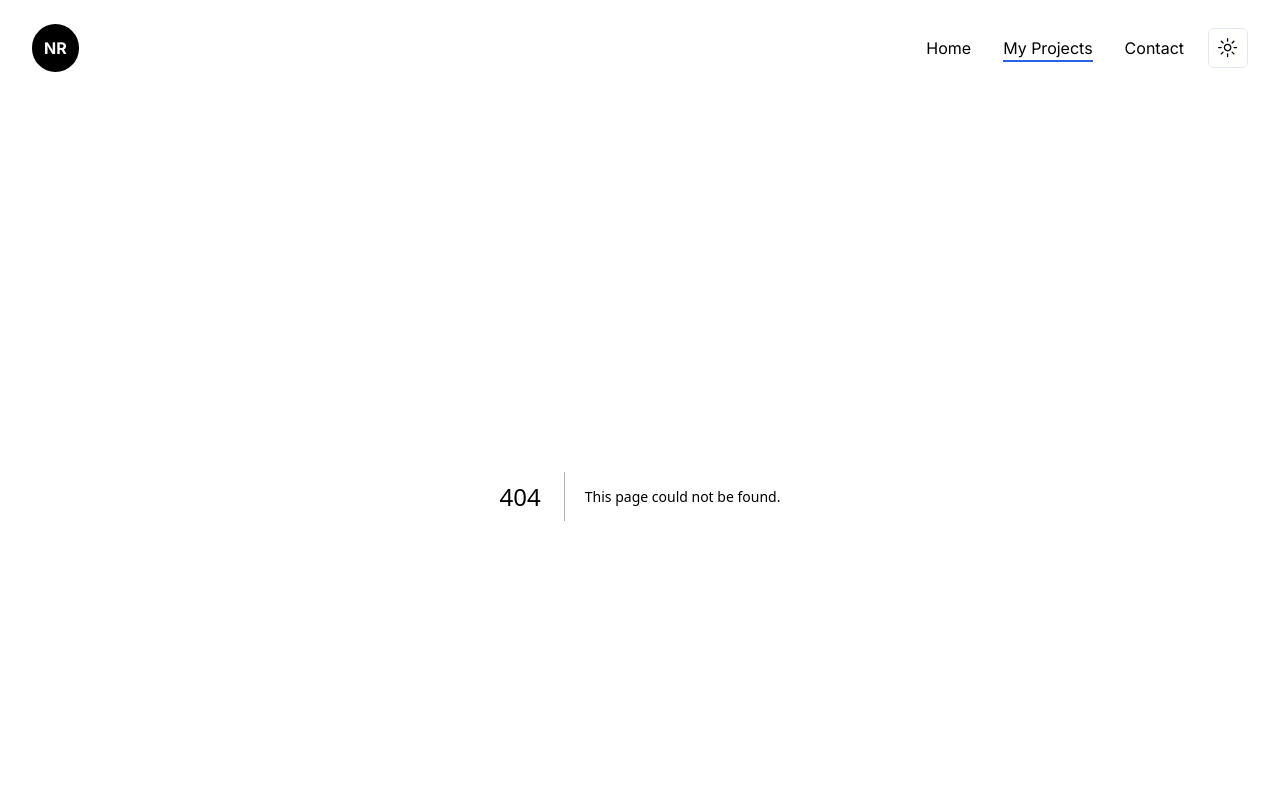
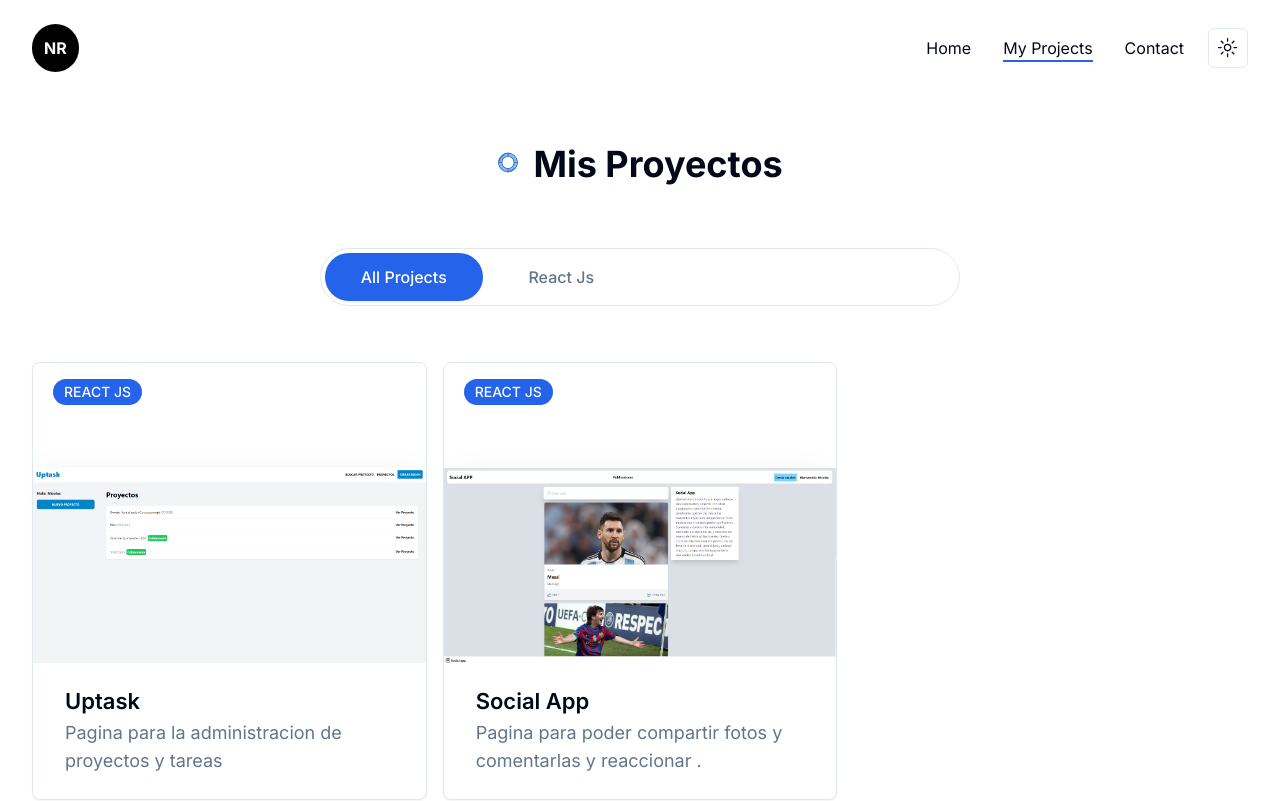
Before and after one commit to niko1275/nrojas-portafolio, a Next.js app: page /projects in a window 1280 px wide. Before the commit this address had no page. Shown: the top 801 px of the page. Built offline with nearby package versions, Linux system fonts and the light colour scheme.

Commit message:
cambios en el hero

```diff
--- a/app/globals.css
+++ b/app/globals.css
@@ -86,49 +86,87 @@
     @apply text-[22px] font-semibold;
   }
   .card {
-    width: 190px;
-    height: 254px;
-    background: #07182E;
+    width: 400px;
+    height: min-content;
+    transition: all .3s;
     position: relative;
-    display: flex;
-    place-content: center;
-    place-items: center;
-    overflow: hidden;
-    border-radius: 20px;
+    border-radius: .5rem 2rem;
+    box-shadow: 0px 15px 20px -5px rgba(0, 0, 0, 0.5);
   }
 
-  .card h2 {
-    z-index: 1;
-    color: white;
-    font-size: 2em;
+  .card:hover {
+    transform: scale(1.03);
   }
 
-  .card::before {
-    content: '';
-    position: absolute;
-    width: 100px;
-    background-image: linear-gradient(180deg, rgb(0, 183, 255), rgb(255, 48, 255));
-    height: 130%;
-    animation: rotBGimg 3s linear infinite;
-    transition: all 0.2s linear;
+  .img {
+    transition: all .3s;
+    background: #010008;
+    background: -webkit-linear-gradient(to right, #33001b, #021887);
+    background: linear-gradient(to right, #1c0ede, #1f18a0);
+    width: 100%;
   }
 
-  @keyframes rotBGimg {
-    from {
-      transform: rotate(0deg);
-    }
-
-    to {
-      transform: rotate(360deg);
-    }
+  .img:hover {
+    transform: scale(1.3);
   }
 
-  .card::after {
-    content: '';
+  .img-container {
+    display: grid;
+    border-radius: .5rem 2rem;
+    height: 270px;
+    overflow: hidden;
+  }
+
+  .description {
     position: absolute;
-    background: #07182E;
-    ;
-    inset: 5px;
-    border-radius: 15px;
+    bottom: .5rem;
+    left: .5rem;
+    text-align: start;
+    padding: .5rem 1em;
+    width: 90%;
+    transition: all 0.5s ease;
+    text-overflow: ellipsis;
+    white-space: nowrap;
+    backdrop-filter: blur(.1rem);
+    background-color: rgba(0, 0, 0, 0.2);
+    border-radius: .5rem 2rem;
   }
+
+  .description:hover {
+    transform: perspective(100px) translateX(7px) rotateX(3deg) rotateY(3deg) scale(1);
+    box-shadow: none;
+  }
+
+  .title {
+    color: aliceblue;
+  }
+
+
+
+
+  .shadow__btn {
+    padding: 10px 20px;
+    border: none;
+    font-size: 17px;
+    color: #fff;
+    border-radius: 7px;
+    letter-spacing: 4px;
+    font-weight: 700;
+    text-transform: uppercase;
+    transition: 0.5s;
+    transition-property: box-shadow;
+  }
+
+  .shadow__btn {
+    background: rgb(0,140,255);
+    box-shadow: 0 0 25px rgb(0,140,255);
+  }
+
+  .shadow__btn:hover {
+    box-shadow: 0 0 5px rgb(0,140,255),
+                0 0 25px rgb(0,140,255),
+                0 0 50px rgb(0,140,255),
+                0 0 100px rgb(0,140,255);
+  }
+
 }
--- /dev/null
+++ b/app/projects/page.jsx
@@ -0,0 +1,145 @@
+'use client';
+import React, { useState } from 'react';
+import { Tabs, TabsList, TabsContent, TabsTrigger } from '@/components/ui/tabs';
+import ProjectCard from '@/components/ProjectCard';
+
+const projectData = [
+    {
+        image: '/work/uptaks.png',
+        category: 'react js',
+        name: 'Uptask',
+        description:
+          'Pagina para la administracion de proyectos y tareas',
+        link: 'https://mernstask-frontend.vercel.app',
+        github: 'https://github.com/niko1275',
+      },
+      {
+        image: '/work/socialapp.png',
+        category: 'react js',
+        name: 'Social App',
+        description:
+          'Pagina para poder compartir fotos y comentarlas y reaccionar .',
+        link: 'https://social-app-frontend-xi.vercel.app',
+        github: 'https://github.com/niko1275',
+      },
+//   {
+//     image: '/work/2.png',
+//     category: 'next js',
+//     name: 'Lumina Website',
+//     description:
+//       'Lorem ipsum dolor sit amet consectetur adipisicing elit. Cumque, quis.',
+//     link: '/',
+//     github: '/',
+//   },
+//   {
+//     image: '/work/1.png',
+//     category: 'next js',
+//     name: 'Evolve Website',
+//     description:
+//       'Lorem ipsum dolor sit amet consectetur adipisicing elit. Cumque, quis.',
+//     link: '/',
+//     github: '/',
+//   },
+//   {
+//     image: '/work/3.png',
+//     category: 'next js',
+//     name: 'Ignite Website',
+//     description:
+//       'Lorem ipsum dolor sit amet consectetur adipisicing elit. Cumque, quis.',
+//     link: '/',
+//     github: '/',
+//   },
+//   {
+//     image: '/work/4.png',
+//     category: 'next js',
+//     name: 'Envision Website',
+//     description:
+//       'Lorem ipsum dolor sit amet consectetur adipisicing elit. Cumque, quis.',
+//     link: '/',
+//     github: '/',
+//   },
+//   {
+//     image: '/work/1.png',
+//     category: 'fullstack',
+//     name: 'Serenity Website',
+//     description:
+//       'Lorem ipsum dolor sit amet consectetur adipisicing elit. Cumque, quis.',
+//     link: '/',
+//     github: '/',
+//   },
+//   {
+//     image: '/work/3.png',
+//     category: 'fullstack',
+//     name: 'Nova Website',
+//     description:
+//       'Lorem ipsum dolor sit amet consectetur adipisicing elit. Cumque, quis.',
+//     link: '/',
+//     github: '/',
+//   },
+//   {
+//     image: '/work/2.png',
+//     category: 'fullstack',
+//     name: 'Zenith Website',
+//     description:
+//       'Lorem ipsum dolor sit amet consectetur adipisicing elit. Cumque, quis.',
+//     link: '/',
+//     github: '/',
+//   },
+];
+
+// remove category duplicates
+const uniqueCategories = [
+  'all projects',
+  ...new Set(projectData.map((item) => item.category)),
+];
+
+const Projects = () => {
+  const [categories, setCategories] = useState(uniqueCategories);
+  const [category, setCategory] = useState('all projects');
+
+  const filteredProjects = projectData.filter((project) => {
+    // if category is 'all projects' return all projects, else filter by category
+    return category === 'all projects'
+      ? project
+      : project.category === category;
+  });
+
+  return (
+    <section className='min-h-screen pt-12'>
+      <div className='container mx-auto'>
+        <h2 className='section-title mb-8 xl:mb-16 text-center mx-auto'>
+          Mis Proyectos
+        </h2>
+        {/* tabs */}
+        <Tabs defaultValue={category} className='mb-24 xl:mb-48'>
+          <TabsList className='w-full grid h-full md:grid-cols-4 lg:max-w-[640px] mb-12 mx-auto md:border dark:border-none'>
+            {categories.map((category, index) => {
+              return (
+                <TabsTrigger
+                  onClick={() => setCategory(category)}
+                  value={category}
+                  key={index}
+                  className='capitalize w-[162px] md:w-auto'
+                >
+                  {category}
+                </TabsTrigger>
+              );
+            })}
+          </TabsList>
+          {/* tabs content */}
+          <div className='text-lg xl:mt-8 grid grid-cols-1 lg:grid-cols-3 gap-4'>
+            {filteredProjects.map((project, index) => {
+              return (
+                <TabsContent value={category} key={index}>
+                  <ProjectCard project={project} />
+                </TabsContent>
+              );
+            })}
+          </div>
+        </Tabs>
+      </div>
+    </section>
+  );
+};
+
+export default Projects;
--- a/components/About.jsx
+++ b/components/About.jsx
@@ -11,6 +11,7 @@ import {
 } from 'lucide-react';
 import { CardCv } from './ui/CardCv';
 import { DevImg } from './DevImg';
+import { CardUser } from './ui/CardUser';
 
 const infoData = [
   {
@@ -35,7 +36,7 @@ const infoData = [
 
 const qualificationData = [
   {
-    title: 'education',
+    title: 'Eduación',
     data: [
       {
         university: 'Inacap Santiago sur',
@@ -51,7 +52,7 @@ const qualificationData = [
     ],
   },
   {
-    title: 'experience',
+    title: 'Experiencia',
     data: [
       {
         company: 'Entel',
@@ -114,10 +115,13 @@ const About = () => {
           {/* image */}
 
           <div className='hidden xl:flex flex-1 relative'>
-              <DevImg
+
+              <CardUser/>
+
+              {/* <DevImg
                 styles='bg-hero_shape w-[510px] h-[462px] bg-no-repeat relative bg-bottom '
                 img='/hero/avatar.png'
-              />
+              /> */}
 
           </div>
 
@@ -176,12 +180,12 @@ const About = () => {
                         <div className='flex gap-x-4 items-center text-[22px] text-primary'>
                           <Briefcase />
                           <h4 className='capitalize font-medium'>
-                            {getData(qualificationData, 'experience').title}
+                            {getData(qualificationData, 'Experiencia').title}
                           </h4>
                         </div>
                         {/* list */}
                         <div className='flex flex-col gap-y-8'>
-                          {getData(qualificationData, 'experience').data.map(
+                          {getData(qualificationData, 'Experiencia').data.map(
                             (item, index) => {
                               const { company, role, years } = item;
                               return (
@@ -211,12 +215,12 @@ const About = () => {
                         <div className='flex gap-x-4 items-center text-[22px] text-primary'>
                           <GraduationCap size={28} />
                           <h4 className='capitalize font-medium'>
-                            {getData(qualificationData, 'education').title}
+                            {getData(qualificationData, 'Eduación').title}
                           </h4>
                         </div>
                         {/* list */}
                         <div className='flex flex-col gap-y-8'>
-                          {getData(qualificationData, 'education').data.map(
+                          {getData(qualificationData, 'Eduación').data.map(
                             (item, index) => {
                               const { university, qualification, years } = item;
                               return (
--- a/components/Hero.jsx
+++ b/components/Hero.jsx
@@ -1,3 +1,4 @@
+'use client'
 import Link from 'next/link';
 import { Button } from './ui/button';
 import { Download, Send } from 'lucide-react';
@@ -8,12 +9,6 @@ import {
   RiTodoFill,
   RiArrowDownSLine,
 } from 'react-icons/ri';
-
-import {
-  RiLinkedinFill,
-  RiGithubFill,
-} from 'react-icons/ri';
-
 import Badge from './Badge';
 import Socials from './Socials';
 import { DevImg } from './DevImg';
@@ -21,7 +16,20 @@ import { CardCv } from './ui/CardCv';
 import { CardUser } from './ui/CardUser';
 import { Github } from './ui/Github';
 import { Linkedin } from './ui/Linkedin';
+import Typewriter from 'typewriter-effect';
+
+
 const Hero = () => {
+  const cvFileName = 'Nicolas_CV.pdf';
+  const cvFilePath = `/assets/${cvFileName}`;
+
+  const handleDownloadCV = () => {
+    const downloadLink = document.createElement('a');
+    downloadLink.href = cvFilePath;
+    downloadLink.download = cvFileName;
+    downloadLink.click();
+  };
+
   return (
     <section className='py-12 xl:py-24 h-[84vh] xl:pt-30 bg-hero_bg bg-bottom bg-cover dark:bg-none'>
       <div className='container mx-auto'>
@@ -30,10 +38,15 @@ const Hero = () => {
 
           <div className='flex max-w-[600px] flex-col justify-center mx-auto xl:mx-0 text-center xl:text-left'>
             <div className='text-2xl uppercase font-semibold mb-4 tracking-[4px]'>
-              Desarrollador web
+
+                <Typewriter options={{
+                strings:"Desarrollador web",
+                autoStart:true,
+                loop:true
+              }}/>
             </div>
             <h1 className='h1 text-2xl mb-4 md:text-7xl  '>Hola, Soy Nicolas Rojas</h1>
-            <p className='text-xs md:text-2xl max-w-[490px]   mx-auto xl:mx-0 font-bold mt-2'>
+            <p className='text-md md:text-2xl max-w-[490px]   mx-auto xl:mx-0 font-bold mt-2'>
             ¡Bienvenido a mi Portafolio Digital!
             Aquí, en este rincón virtual, tienes la oportunidad de sumergirte en mi mundo creativo y
             descubrir más sobre mi trayectoria, habilidades y pasión por la programación.
@@ -57,7 +70,14 @@ const Hero = () => {
             </div>
 
 
+            <button onClick={handleDownloadCV} class="block xl:hidden mx-auto rounded-full p-3 text-white font-bold bg-red-600 dark:bg-primary hover:shadow-lime-200 mt-8 flex justify-center">
 
+
+              Descargar CV
+              <svg xmlns="http://www.w3.org/2000/svg" fill="none" viewBox="0 0 24 24" strokeWidth={1.5} stroke="currentColor" className="w-6 h-6 ml-1">
+                <path strokeLinecap="round" strokeLinejoin="round" d="M9 8.25H7.5a2.25 2.25 0 0 0-2.25 2.25v9a2.25 2.25 0 0 0 2.25 2.25h9a2.25 2.25 0 0 0 2.25-2.25v-9a2.25 2.25 0 0 0-2.25-2.25H15M9 12l3 3m0 0 3-3m-3 3V2.25" />
+              </svg>
+            </button>
           </div>
 
           <div className='hidden flex justify-center mx-auto xl:flex md:mr-10  mt-10  '>
--- a/components/Work.jsx
+++ b/components/Work.jsx
@@ -23,7 +23,7 @@ const projectData = [
     description:
       'Pagina para la administracion de proyectos y tareas',
     link: 'https://mernstask-frontend.vercel.app',
-    github: '/',
+    github: 'https://github.com/niko1275',
   },
   {
     image: '/work/socialapp.png',
@@ -32,7 +32,7 @@ const projectData = [
     description:
       'Pagina para poder compartir fotos y comentarlas y reaccionar .',
     link: 'https://social-app-frontend-xi.vercel.app',
-    github: '/',
+    github: 'https://github.com/niko1275',
   },
   {
     image: '/work/2.png',
@@ -95,7 +95,7 @@ const projectData = [
     description:
       'Lorem ipsum dolor sit amet consectetur adipisicing elit. Cumque, quis.',
     link: '/',
-    github: '/',
+    github: 'https://github.com/niko1275',
   },
 ];
 
@@ -107,10 +107,10 @@ const Work = () => {
         <div className='max-w-[400px] mx-auto xl:mx-0 text-center xl:text-left mb-12 xl:h-[400px] flex flex-col justify-center items-center xl:items-start'>
           <h2 className='section-title mb-4'>Ultimos proyectos</h2>
           <p className='subtitle mb-8'>
-            Lorem, ipsum dolor sit amet consectetur adipisicing elit.
+            Visita o revisa mis ultimos proyectos
           </p>
           <Link href='/projects'>
-            <Button>All projects</Button>
+            <Button>Todos los proyectos</Button>
           </Link>
         </div>
         {/* slider */}
@@ -128,7 +128,7 @@ const Work = () => {
             pagination={{ clickable: true }}
           >
             {/* show only the first 4 projects for the slides */}
-            {projectData.slice(0, 4).map((project, index) => {
+            {projectData.slice(0, 3).map((project, index) => {
               return (
                 <SwiperSlide key={index}>
                   <ProjectCard project={project} />
--- a/components/ui/CardCv.jsx
+++ b/components/ui/CardCv.jsx
@@ -1,6 +1,16 @@
+import MyCv from '@/hooks/MyCv'
 import React from 'react'
 
 export const CardCv = () => {
+    const cvFileName = 'Nicolas_CV.pdf';
+    const cvFilePath = `/assets/${cvFileName}`;
+
+    const handleDownloadCV = () => {
+      const downloadLink = document.createElement('a');
+      downloadLink.href = cvFilePath;
+      downloadLink.download = cvFileName;
+      downloadLink.click();
+    };
   return (
     <div>
        <div class="relative duration-500  hover:-rotate-0   group [transform:rotate3d(1_,-1,_1,_60deg)] border border-sky-700 border-4  overflow-hidden rounded-2xl relative h-96 w-64 bg-[#3C5CFF]  p-5 flex flex-col items-start gap-4">
@@ -8,11 +18,14 @@ export const CardCv = () => {
             <span class="font-bold text-5xl">Jr</span>
             <p class="text-xs">Desarrollador</p>
         </div>
-        <button class="duration-300 hover:bg-sky-900 border hover:text-gray-50 bg-gray-50 font-semibold text-sky-800 px-3 py-2 flex flex-row items-center gap-3">Descargar CV
-            <svg class="w-6 h-6 fill-current" height="100" preserveAspectRatio="xMidYMid meet" viewBox="0 0 100 100" width="100" x="0" xmlns="http://www.w3.org/2000/svg" y="0">
+
+        <button onClick={handleDownloadCV} class="duration-300 hover:bg-sky-900 border hover:text-gray-50 bg-gray-50 font-semibold text-sky-800 px-3 py-2 flex flex-row items-center gap-3">Descargar CV
+
+        <svg class="w-6 h-6 fill-current" height="100" preserveAspectRatio="xMidYMid meet" viewBox="0 0 100 100" width="100" x="0" xmlns="http://www.w3.org/2000/svg" y="0">
         <path d="M22.1,77.9a4,4,0,0,1,4-4H73.9a4,4,0,0,1,0,8H26.1A4,4,0,0,1,22.1,77.9ZM35.2,47.2a4,4,0,0,1,5.7,0L46,52.3V22.1a4,4,0,1,1,8,0V52.3l5.1-5.1a4,4,0,0,1,5.7,0,4,4,0,0,1,0,5.6l-12,12a3.9,3.9,0,0,1-5.6,0l-12-12A4,4,0,0,1,35.2,47.2Z" fill-rule="evenodd">
         </path>
         </svg>
+
         </button>
 
         <svg class="group-hover:scale-125 duration-500 absolute -bottom-0.5 -right-20 w-48 h-48 z-10 -my-2  fill-gray-50 stroke-sky-900" xmlns="http://www.w3.org/2000/svg" viewBox="0 0 64 64"><path data-name="layer1" d="M 50.4 51 C 40.5 49.1 40 46 40 44 v -1.2 a 18.9 18.9 0 0 0 5.7 -8.8 h 0.1 c 3 0 3.8 -6.3 3.8 -7.3 s 0.1 -4.7 -3 -4.7 C 53 4 30 0 22.3 6 c -5.4 0 -5.9 8 -3.9 16 c -3.1 0 -3 3.8 -3 4.7 s 0.7 7.3 3.8 7.3 c 1 3.6 2.3 6.9 4.7 9 v 1.2 c 0 2 0.5 5 -9.5 6.8 S 2 62 2 62 h 60 a 14.6 14.6 0 0 0 -11.6 -11 z" stroke-miterlimit="10" stroke-width="5"></path></svg>
--- a/components/ui/CardUser.jsx
+++ b/components/ui/CardUser.jsx
@@ -1,9 +1,24 @@
 import React from 'react'
+import { DevImg } from '../DevImg'
 
 export const CardUser = () => {
+
   return (
 <div class="card">
-    <h2>CARD</h2>
+    <div class="img-container">
+        <div class="img">
+            <DevImg
+            styles='bg-hero_shape w-[400px] h-[300px] bg-no-repeat relative bg-bottom '
+            img='/hero/avatar.png'
+            />
+
+        </div>
+        <div class="description card">
+            <span className="title flex justify-center ">
+                Nicolas Rojas
+            </span>
+        </div>
+    </div>
 </div>
   )
 }
--- /dev/null
+++ b/hooks/MyCv.jsx
@@ -0,0 +1,24 @@
+import React from 'react'
+
+export const MyCv = () => {
+    const cvFileName = 'Nicolas_CV.pdf';
+    const cvFilePath = `/assets/${cvFileName}`;
+
+    const handleDownloadCV = () => {
+      const downloadLink = document.createElement('a');
+      downloadLink.href = cvFilePath;
+      downloadLink.download = cvFileName;
+      downloadLink.click();
+    };
+
+    return (
+      <>
+      <button onClick={handleDownloadCV}>  </button>
+
+      </>
+
+    );
+  };
+
+
+export default MyCv
--- a/package.json
+++ b/package.json
@@ -32,6 +32,7 @@
     "tailwind-merge": "^2.2.0",
     "tailwindcss": "3.4.0",
     "tailwindcss-animate": "^1.0.7",
+    "typewriter-effect": "^2.21.0",
     "zod": "^3.22.4"
   }
 }
```
Also changed, not shown: 2 other files (tests, documents, lock files or other folders).
